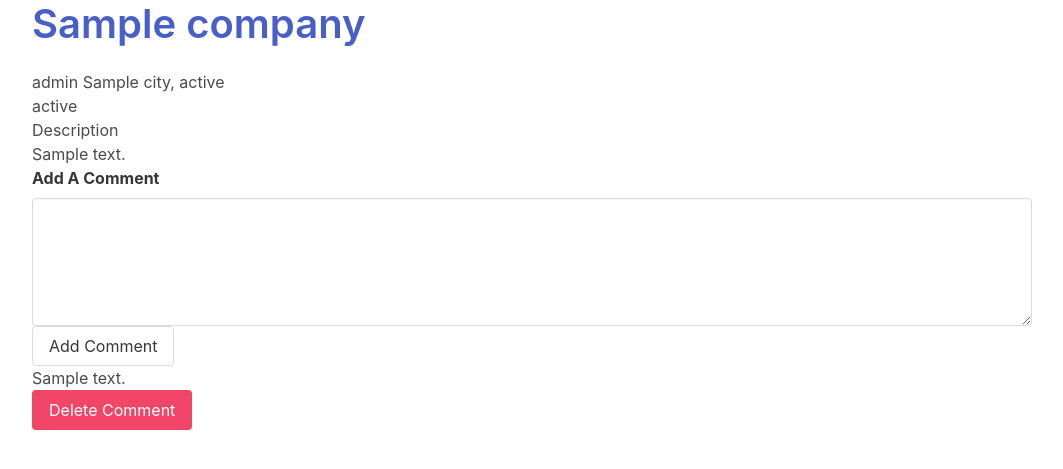
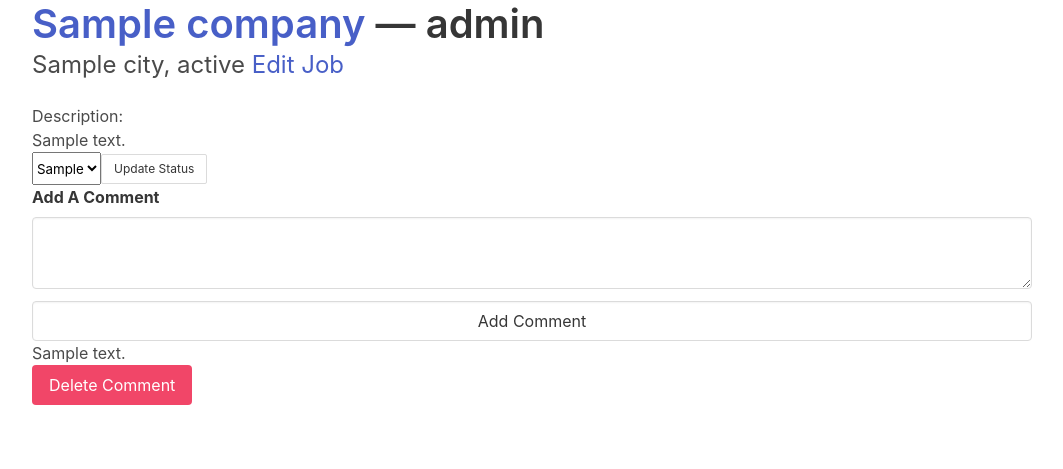
Before and after one commit to Jordan-McGhee/job-tracker, a Django app: template job_tracker_app/templates/view_job.html in a window 1280 px wide. Shown: the part 78-547 px from the top of the page, without its empty margins (108-1171 px from the left). Run offline with Django 3.2, Linux system fonts and the light colour scheme; tables that the repository leaves empty hold one stand-in row (values such as "Sample post"); the template is opened without the code that fills it: values that come from a table or form of the project are taken from there, most other values are stand-ins (such as "Sample title", 1, 10 or a date in 2020); data that the repository does not hold is empty.

Commit message:
restructured view job template. Corrected form issue on view and edit templates

```diff
--- a/job_tracker_app/templates/dashboard.html
+++ b/job_tracker_app/templates/dashboard.html
@@ -56,7 +56,7 @@
 
         </nav>
 
-        <table class="table is-bordered is-fullwidth is-striped">
+        <table class="table is-bordered is-fullwidth is-striped is-hoverable">
             <thead>
                 <th>Company</th>
                 <th>Role</th>
--- a/job_tracker_app/templates/view_job.html
+++ b/job_tracker_app/templates/view_job.html
@@ -72,18 +72,38 @@
         {% endif %}
         <!-- END ERROR MESSAGES -->
 
-        <p class="title is-2"><a href="https://{{job.company_website}}" target="_blank">{{job.company}}</a></p>
-        <p>{{job.role}} <span>{{job.city}}, {{job.state}}</span></p>
-        <p>{{job.get_status_display}}</p>
-        <p>Description</p>
+        <p class="title is-2"><a href="https://{{job.company_website}}" target="_blank">{{job.company}}</a> — {{job.role}}</p>
+        <p class="subtitle is-4">{{job.city}}, {{job.state}} <a href="/jobtracker/job/{{job.id}}/edit" id="edit-link">Edit Job</a></p>
+
+        {% if job.description and job.description != "none" %}
+        <p>Description:</p>
         <p>{{job.description}}</p>
+        {% endif %}
+
+        <form action="/jobtracker/job/{{job.id}}/status_update" method="POST">
+            {% csrf_token %}
+            <div class="field is-grouped is-align-items-center">
+                    <select name="status" class="select is-normal">
+                        {% for choice in status_choices %}
+                            {% if choice.1 == job_status %}
+                                <option value="{{choice.0}}" selected>{{choice.1}}</option>
+                            {% else %}
+                                <option value="{{choice.0}}">{{choice.1}}</option>
+                            {% endif %}
+                        {% endfor %}
+                    </select>
+                <input type="submit" value="Update Status" class="button is-small">
+            </div>
+        </form>
+
 
         <form action="/jobtracker/job/{{job.id}}/add_comment" method="POST">
             {% csrf_token %}
-            <label for="content" class="label">Add A Comment</label>
-            <textarea name="content" class="textarea"></textarea>
-
-            <input type="submit" value="Add Comment" class="button">
+            <div class="field">
+                <label for="content" class="label">Add A Comment</label>
+                <textarea name="content" class="textarea" rows="2"></textarea>
+            </div>
+            <input type="submit" value="Add Comment" class="button input">
         </form>
 
         {% for comment in comments %}
--- a/job_tracker_app/urls.py
+++ b/job_tracker_app/urls.py
@@ -18,9 +18,11 @@ urlpatterns = [
     # EDIT JOB
     path('jobtracker/job/<int:job_id>/edit', views.edit_job),
     path('jobtracker/job/<int:job_id>/update', views.update_job),
+    path('jobtracker/job/<int:job_id>/delete', views.delete_job),
 
     # VIEW JOB
     path('jobtracker/job/<int:job_id>', views.view_job),
+    path('jobtracker/job/<int:job_id>/status_update', views.view_status_update),
     path('jobtracker/job/<int:job_id>/add_comment', views.create_comment),
     path('jobtracker/job/<int:job_id>/comment/<int:comment_id>/delete_comment', views.delete_comment),
 ]
```
Also changed, not shown: job_tracker_app/templates/edit_job.html (+7 -1 lines), job_tracker_app/views.py (+23 -1 lines).
